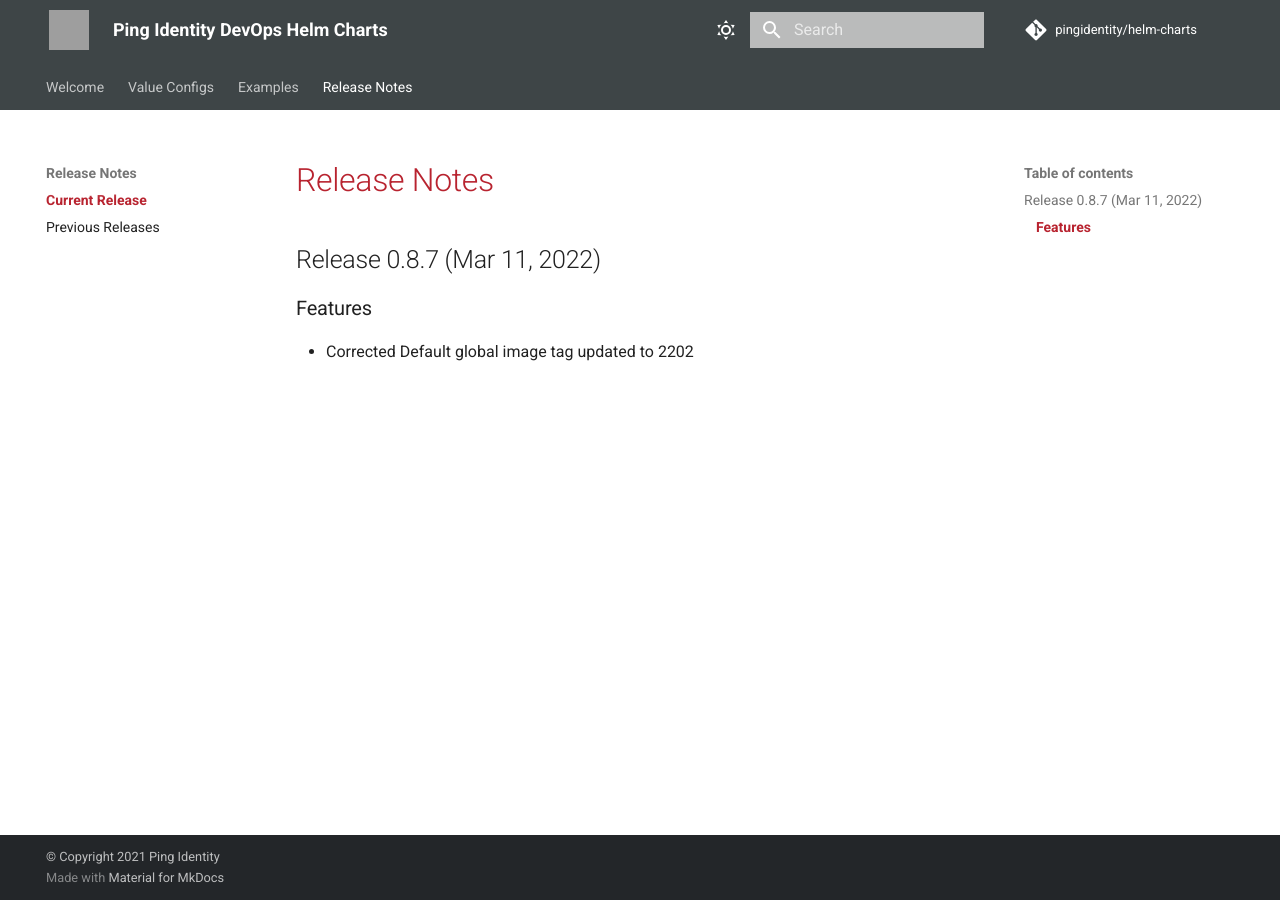
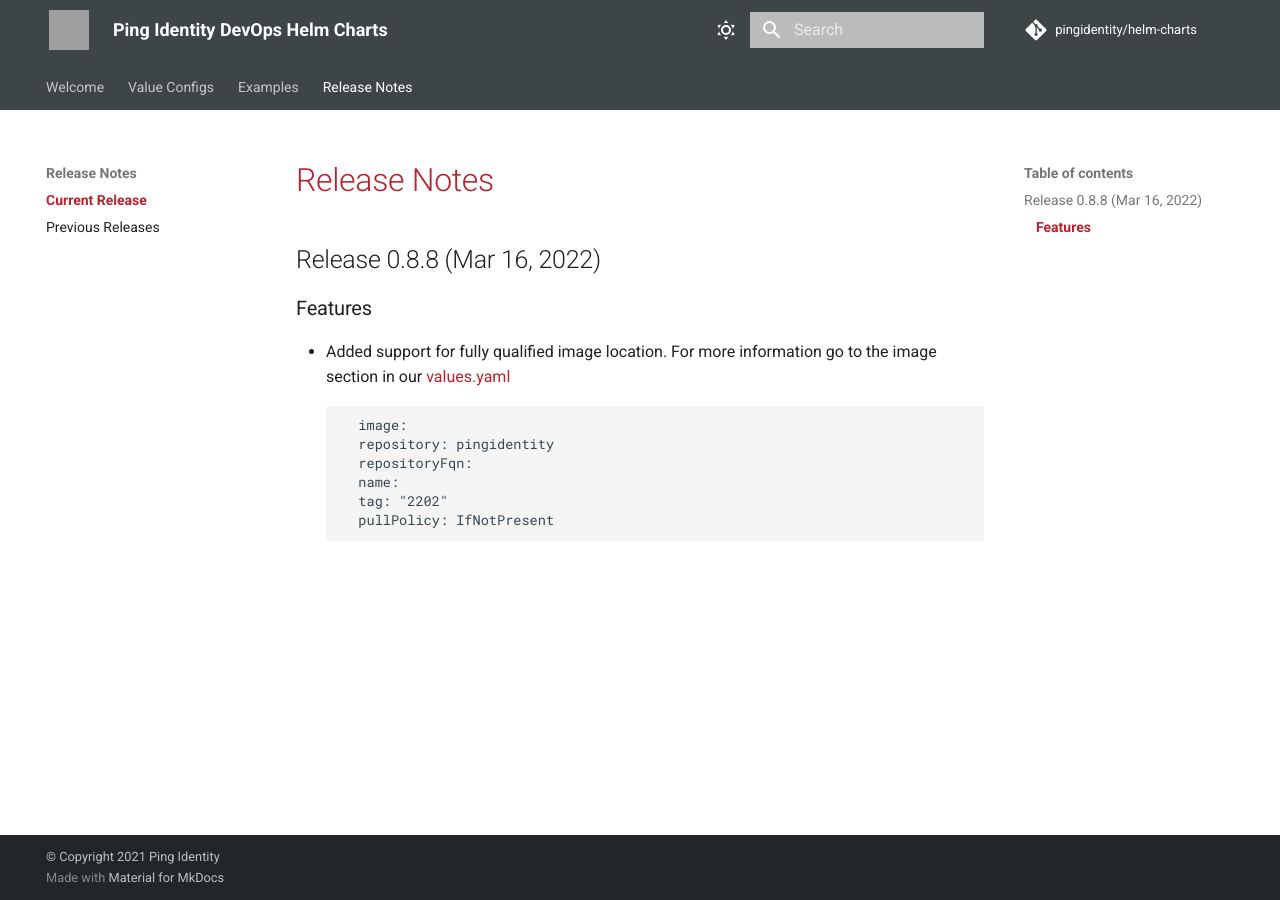
Before and after one commit to pingidentity/helm-charts, an MkDocs documentation site: the page built from docs/release-notes/currentRelease.md, in a window 1280 px wide. Built offline with MkDocs 1.6.1 and Material for MkDocs 9.7.7, drawn with Linux system fonts in a browser that asks for light colours; comment, search, counter and statistics services are not loaded; grey boxes are pictures that could not be loaded.

Commit message:
Release 0.8.8

````diff
--- a/docs/release-notes/currentRelease.md
+++ b/docs/release-notes/currentRelease.md
@@ -1,4 +1,12 @@
 # Release Notes
-## Release 0.8.7 (Mar 11, 2022)
+## Release 0.8.8 (Mar 16, 2022)
 ### Features ###
-  - Corrected Default global image tag updated to 2202
+  - Added support for fully qualified image location. For more information go to the image section in our [values.yaml](https://github.com/pingidentity/helm-charts/blob/18a8972cb10dcef0747c2a6b0dcf8350dded52f2/charts/ping-devops/values.yaml#L155)
+  ```
+    image:
+    repository: pingidentity
+    repositoryFqn:
+    name:
+    tag: "2202"
+    pullPolicy: IfNotPresent
+  ```
````
Also changed, not shown: docs/config/supported-values.md (+6 -2 lines), docs/release-notes/previousReleases.md (+4 -0 lines), 1 other file.
